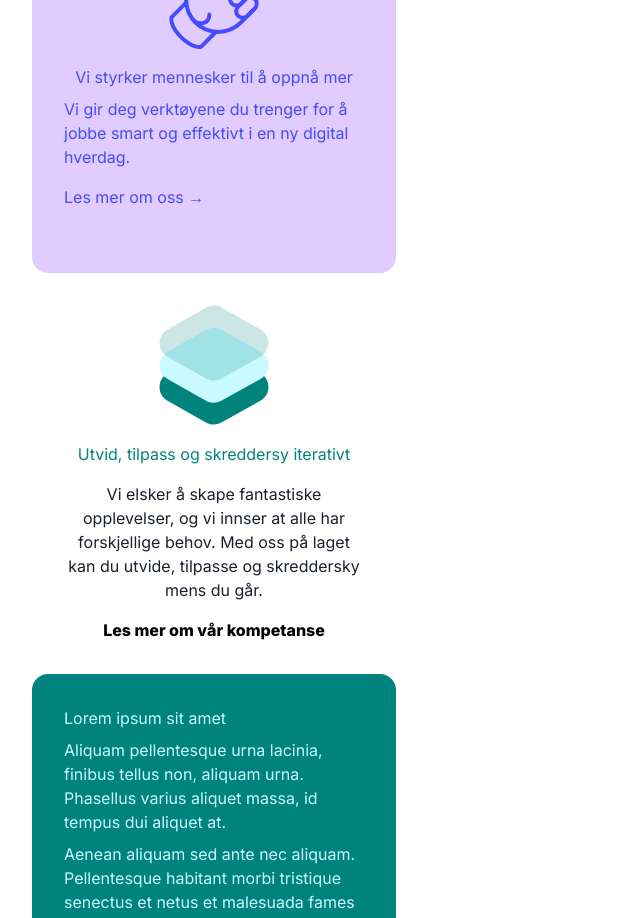
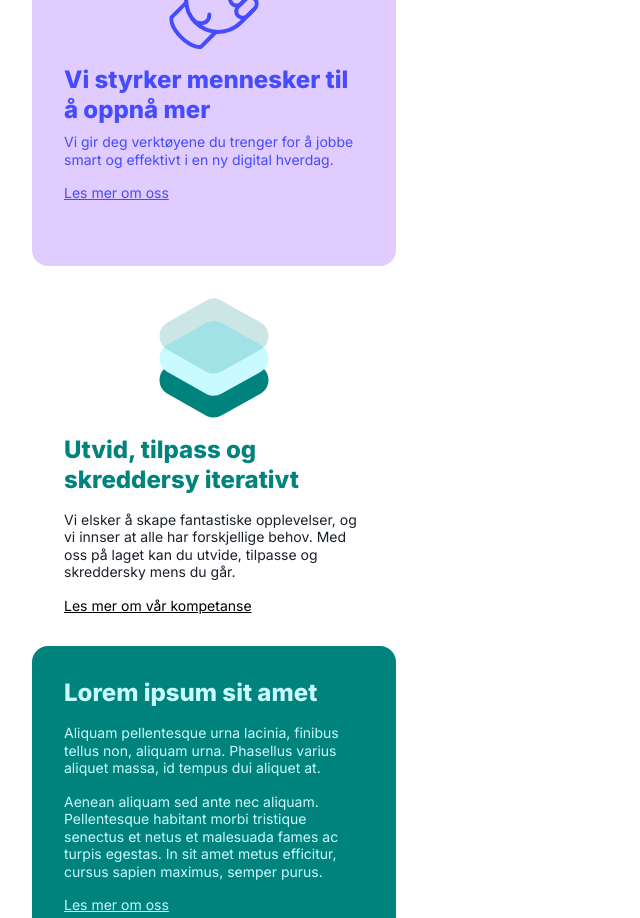
Before and after one commit to veltorg/website, a Next.js app: page / in a window 1280 px wide. Shown: the part 460-1378 px from the top of the page, without its empty margins (0-640 px from the left). Built offline with nearby package versions, Linux system fonts and the light colour scheme.

Commit message:
feat: index-page restored to previous progress

```diff
--- a/pages/index.tsx
+++ b/pages/index.tsx
@@ -1,6 +1,6 @@
 import { Flex, Grid, Image, Link, Text } from "@chakra-ui/react";
 import { Layout } from "../components/layout";
-
+import NextLink from 'next/link';
 
 const Home = () => (
   <Layout>
@@ -38,11 +38,11 @@ const Home = () => (
             <Flex
               sx={{ alignItems: "center", flexDirection: "column", gap: 0 }}
             >
-              <Text variant="header" sx={{ color: "blue00" }}>
+              <Text textStyle="header" sx={{ color: "blue00" }}>
                 Vi styrker mennesker til å oppnå mer
               </Text>
               <Text
-                variant="normal"
+                textStyle="normal"
                 sx={{
                   color: "blue00",
                 }}
@@ -51,9 +51,9 @@ const Home = () => (
                 i en ny digital hverdag.
               </Text>
             </Flex>
-            <Link href="/about" mr="auto">
-              <Text variant="normal" sx={{ color: "blue00" }}>
-                Les mer om oss →
+            <Link as={NextLink}  href="/about" mr="auto">
+              <Text textStyle="link" sx={{ color: "blue00" }}>
+                Les mer om oss
               </Text>
             </Link>
           </Flex>
@@ -69,20 +69,20 @@ const Home = () => (
           <Image src="../squares.svg" sx={{}} width={110} height={121} alt={""} />
           <Flex sx={{ gap: 2, flexDirection: "column" }}>
             <Text
-              variant="header"
-              sx={{ color: "green00", textAlign: "center" }}
+              textStyle="header"
+              sx={{ color: "green00"}}
             >
               Utvid, tilpass og skreddersy iterativt
             </Text>
-            <Text variant="normal" sx={{ textAlign: "center" }}>
+            <Text textStyle="normal" sx={{  }}>
               Vi elsker å skape fantastiske opplevelser, og vi innser at alle
               har forskjellige behov. Med oss på laget kan du utvide, tilpasse
               og skreddersky mens du går.
             </Text>
-            <Link href="/about">
+            <Link as={NextLink} href="/about">
               <Text
-                variant="normal"
-                sx={{ color: "black", textAlign: "center", fontWeight: "800" }}
+                textStyle="link"
+                sx={{ color: "black", }}
               >
                 Les mer om vår kompetanse
               </Text>
@@ -95,24 +95,24 @@ const Home = () => (
             p: 3,
             backgroundColor: "green00noswap",
             borderRadius: 0,
-            gap: 0,
+            gap: 2,
           }}
         >
-          <Text variant="header" sx={{ color: "green10noswap" }}>
+          <Text textStyle="header" sx={{ color: "green10noswap" }}>
             Lorem ipsum sit amet
           </Text>
-          <Text variant="normal" sx={{ color: "green10noswap" }}>
+          <Text textStyle="normal" sx={{ color: "green10noswap" }}>
             Aliquam pellentesque urna lacinia, finibus tellus non, aliquam urna.
             Phasellus varius aliquet massa, id tempus dui aliquet at.
           </Text>
-          <Text variant="normal" sx={{ color: "green10noswap" }}>
+          <Text textStyle="normal" sx={{ color: "green10noswap" }}>
             Aenean aliquam sed ante nec aliquam. Pellentesque habitant morbi
             tristique senectus et netus et malesuada fames ac turpis egestas. In
             sit amet metus efficitur, cursus sapien maximus, semper purus.
           </Text>
           <Link href="/about" mr="auto">
-            <Text variant="normal" sx={{ color: "green10noswap" }}>
-              Les mer om oss →
+            <Text textStyle="link" sx={{ color: "green10noswap" }}>
+              Les mer om oss
             </Text>
           </Link>
         </Flex>
--- a/theme.tsx
+++ b/theme.tsx
@@ -1,5 +1,6 @@
 
 import { extendTheme, type ThemeConfig } from "@chakra-ui/react"
+import { text } from "node:stream/consumers";
 
 const config: ThemeConfig = {
 
@@ -35,15 +36,21 @@ const theme = extendTheme({
         heading: "Inter",
         body: "Inter",
       },
-      fontSizes: [14, 24],
       textStyles: {
         normal: {
-          fontWeight: "400",
-          fontSize: 0,
+          fontWeight: "normal",
+          fontSize: "sm",
+          lineHeight: "shorter",
+        },
+        link: {
+            fontSize: "sm",
+            lineHeight: "shorter",
+            textDecoration: "underline"
         },
         header: {
-          fontWeight: "800",
-          fontSize: 1,
+          fontWeight: "extrabold",
+          fontSize: "2xl",
+          lineHeight: "shorter"
         },
       },
 }
```
